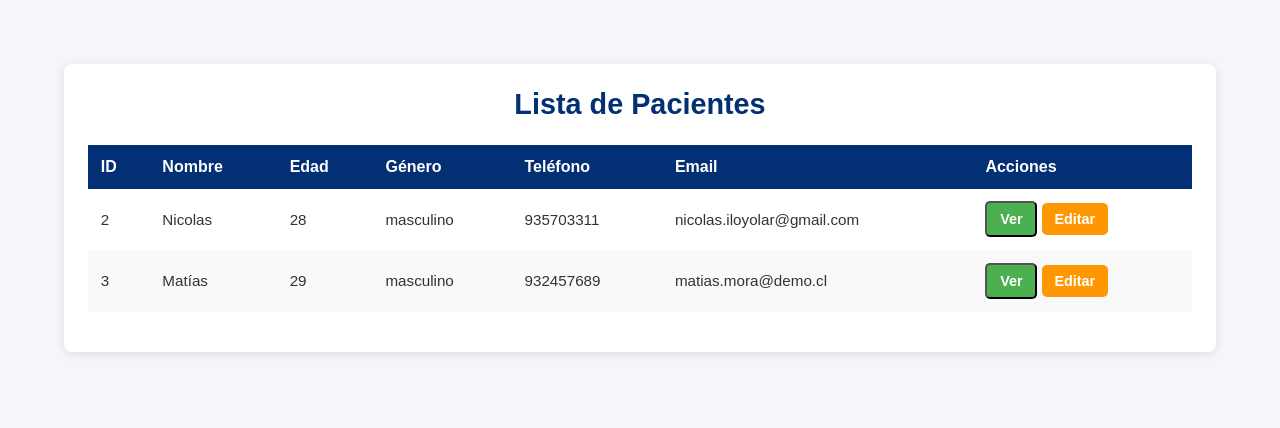
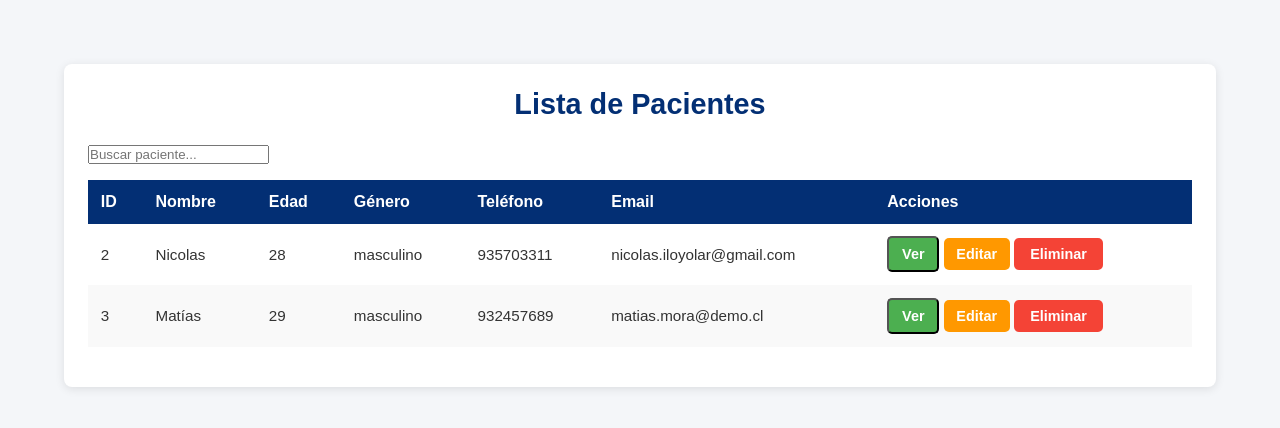
Before and after one commit to nicoloyolar/uromed, a Django app: page /lista_pacientes/ in a window 1280 px wide. Shown: the top 428 px of the page. Run offline with Django 5.2, Linux system fonts and the light colour scheme; a user stored in the database is signed in; data comes from the database, SQL or seed files in the repository; both versions use the stored data as it was after the commit.

Commit message:
elimina paciente

```diff
--- a/uromed/usuarios/static/css/styles-lista-pacientes.css
+++ b/uromed/usuarios/static/css/styles-lista-pacientes.css
@@ -158,3 +158,16 @@ h1 {
         transform: scale(1);
     }
 }
+
+.btn-delete {
+    background-color: #f44336;
+    /* Rojo */
+    color: white;
+    padding: 8px 16px;
+    border: none;
+    cursor: pointer;
+}
+
+.btn-delete:hover {
+    background-color: #d32f2f;
+}
--- a/uromed/usuarios/templates/usuarios/lista_pacientes.html
+++ b/uromed/usuarios/templates/usuarios/lista_pacientes.html
@@ -11,6 +11,10 @@
 <body>
     <div class="container">
         <h1>Lista de Pacientes</h1>
+
+        <div class="search-container">
+            <input type="text" id="searchInput" placeholder="Buscar paciente..." oninput="filterPatients()">
+        </div>
 
         <table class="table">
             <thead>
@@ -57,7 +61,11 @@
                                 data-temperatura="{{ paciente.temperatura }}"
                                 data-frecuencia-respiratoria="{{ paciente.frecuencia_respiratoria }}"
                                 onclick="showModal(this)">Ver</button>
-                        <a href="#" class="btn btn-edit">Editar</a>
+                        <a class="btn btn-edit">Editar</a>
+                        <form action="{% url 'eliminar_paciente' paciente.id %}" method="POST" style="display: inline;">
+                            {% csrf_token %}
+                            <button type="submit" class="btn btn-delete" onclick="return confirm('¿Estás seguro de que deseas eliminar este paciente?')">Eliminar</button>
+                        </form>
                     </td>
                 </tr>
                 {% empty %}
@@ -117,5 +125,22 @@
             document.getElementById('modal').style.display = 'none';
         }
     </script>
+
+    <script>
+        function filterPatients() {
+            let input = document.getElementById("searchInput");
+            let filter = input.value.toLowerCase();
+            let rows = document.querySelectorAll(".table tbody tr");
+            rows.forEach(row => {
+                let cells = row.getElementsByTagName("td");
+                let name = cells[1].textContent || cells[1].innerText;
+                if (name.toLowerCase().indexOf(filter) > -1) {
+                    row.style.display = "";
+                } else {
+                    row.style.display = "none";
+                }
+            });
+        }
+    </script>
 </body>
 </html>
--- a/uromed/usuarios/urls.py
+++ b/uromed/usuarios/urls.py
@@ -14,4 +14,6 @@ urlpatterns = [
     path('lista_pacientes/', lista_pacientes_view, name='lista_pacientes'),
     path('paciente/<int:paciente_id>/', nuevo_o_actualizar_paciente, name='nuevo_o_actualizar_paciente'),
     path('paciente/', nuevo_o_actualizar_paciente, name='nuevo_o_actualizar_paciente'),
+    path('eliminar_paciente/<int:id>/', eliminar_paciente_view, name='eliminar_paciente'),
+
 ]
--- a/uromed/usuarios/views.py
+++ b/uromed/usuarios/views.py
@@ -134,3 +134,8 @@ def nuevo_o_actualizar_paciente(request, paciente_id=None):
         return redirect('lista_pacientes')
 
     return render(request, 'nuevo_paciente.html', {'paciente': paciente})
+
+def eliminar_paciente_view(request, id):
+    paciente = get_object_or_404(Paciente, id=id)
+    paciente.delete()
+    return redirect('lista_pacientes')
```
Also changed, not shown: uromed/db.sqlite3.
